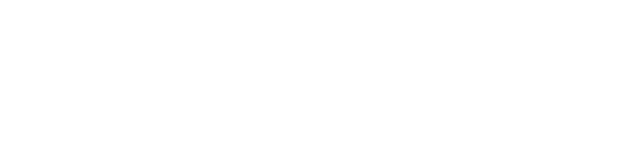
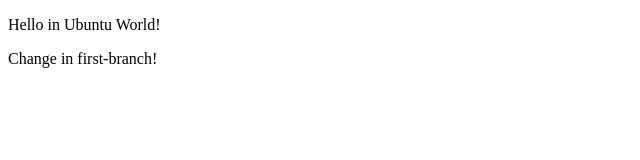
Before and after one commit to genewliu/uwcgowebsite, a plain HTML site: page index.html in a window 1280 px wide. Shown: the whole page, without its empty margins (0-640 px from the left). Drawn offline with Linux system fonts and the light colour scheme.

Commit message:
first change commit

```diff
--- a/index.html
+++ b/index.html
@@ -6,5 +6,8 @@
     <meta name="viewport" content="width=device-width, initial-scale=1.0" />
     <title>Document</title>
   </head>
-  <body></body>
+  <body>
+    <p>Hello in Ubuntu World!</p>
+    <p>Change in first-branch!</p>
+  </body>
 </html>
```
